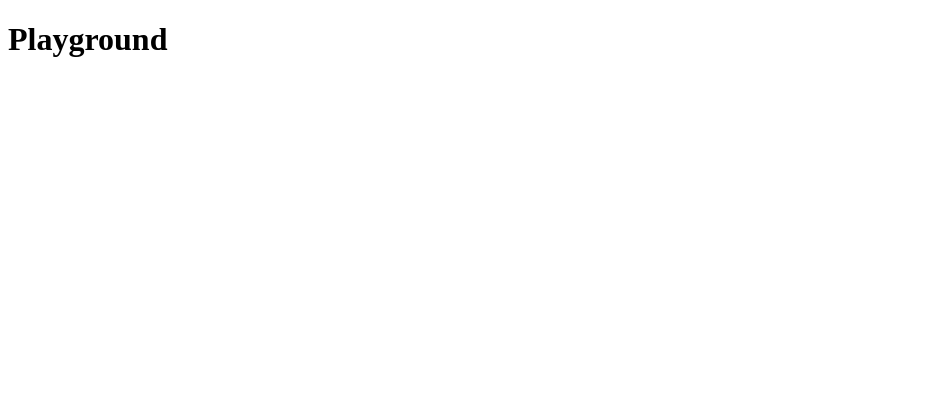
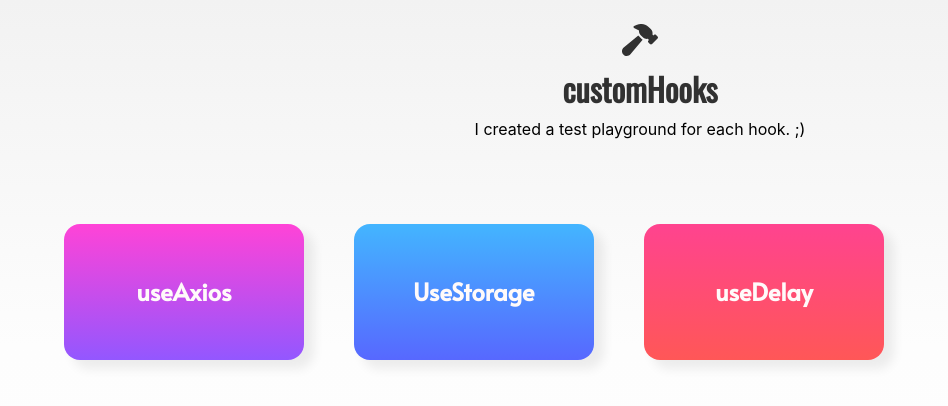
Before and after one commit to oinconquistado/customHooks, a React (Vite) app: page / in a window 1280 px wide. Shown: the top 406 px of the page, without its empty margins (0-948 px from the left). Built offline with nearby package versions, Linux system fonts and the light colour scheme.

Commit message:
feature(main): page of hooks cards 🃏

```diff
--- a/src/App.tsx
+++ b/src/App.tsx
@@ -1,10 +1,37 @@
-import { useEffect, useState } from 'react';
-import useAxios from './hooks/useAxios/useAxios';
+import React from "react";
+import "./Reset.css";
+import "./App.css";
+import { FontAwesomeIcon } from "@fortawesome/react-fontawesome";
+import { faHammer } from "@fortawesome/free-solid-svg-icons";
 
 function App() {
   return (
     <div className='App'>
-      <h1>Playground</h1>
+      <header>
+        <FontAwesomeIcon fixedWidth icon={faHammer} size='2x' style={{ margin: 5 }} color='#313131' />
+        <h1 className='headerTitle'>customHooks</h1>
+        <p>I created a test playground for each hook. ;)</p>
+      </header>
+      <div className='container'>
+        <div className='hooksCard blueGreen '>
+          <div className='overlay'>
+            <p className='hooksDescriptions'>Make requests using axios</p>
+          </div>
+          <h2 className='hookTitle'>useAxios</h2>
+        </div>
+        <div className='hooksCard marineBlue'>
+          <div className='overlay'>
+            <p className='hooksDescriptions'>Make requests using axios</p>
+          </div>
+          <h2 className='hookTitle'>UseStorage</h2>
+        </div>
+        <div className='hooksCard pinkRed'>
+          <div className='overlay'>
+            <p className='hooksDescriptions'>Make requests using axios</p>
+          </div>
+          <h2 className='hookTitle'>useDelay</h2>
+        </div>
+      </div>
     </div>
   );
 }
--- /dev/null
+++ b/src/Reset.css
@@ -0,0 +1,101 @@
+@import url("https://fonts.googleapis.com/css2?family=Open+Sans&display=swap");
+@import url("https://fonts.googleapis.com/css2?family=Oxygen&display=swap");
+
+#root,
+#__next {
+  isolation: isolate;
+}
+
+:root,
+body,
+#__next {
+  height: 100%;
+  scroll-behavior: smooth;
+  overflow: hidden;
+}
+
+*,
+*::before,
+*::after {
+  margin: 0;
+  padding: 0;
+  box-sizing: "border-box";
+}
+body {
+  font-family: -apple-system, BlinkMacSystemFont, "Segoe UI", Roboto, Oxygen, Ubuntu, Cantarell, "Open Sans",
+    "Helvetica Neue", sans-serif;
+  line-height: calc(1em + 0.5rem);
+  -webkit-font-smoothing: antialiased;
+}
+ul,
+ol,
+menu {
+  list-style: none;
+}
+p,
+h1,
+h2,
+h3,
+h4,
+h5,
+h6 {
+  overflow-wrap: break-word;
+}
+
+a,
+button {
+  cursor: revert;
+}
+
+img {
+  max-width: 100%;
+}
+
+meter {
+  -webkit-appearance: revert;
+  appearance: revert;
+}
+
+input,
+button,
+textarea,
+select {
+  font: inherit;
+}
+
+::placeholder {
+  color: unset;
+}
+
+table {
+  border-collapse: collapse;
+}
+
+img,
+picture,
+video,
+canvas,
+svg {
+  display: block;
+  max-width: 100%;
+}
+
+/* fix the feature of 'hidden' attribute.
+   display:revert; revert to element instead of attribute */
+:where([hidden]) {
+  display: none;
+}
+
+/* revert for bug in Chromium browsers
+   - fix for the content editable attribute will work properly. */
+:where([contenteditable]:not([contenteditable="false"])) {
+  -moz-user-modify: read-write;
+  -webkit-user-modify: read-write;
+  overflow-wrap: break-word;
+  /* -webkit-line-break: after-white-space; */
+}
+
+/* apply back the draggable feature - exist only in Chromium and Safari */
+:where([draggable="true"]) {
+  -webkit-user-drag: element;
+}
```
